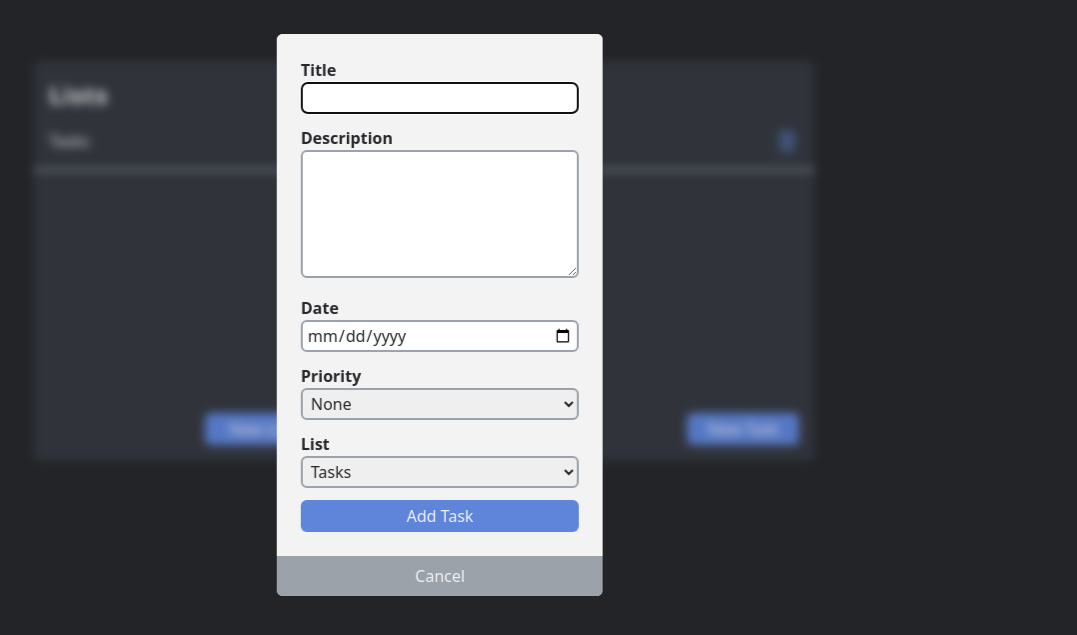
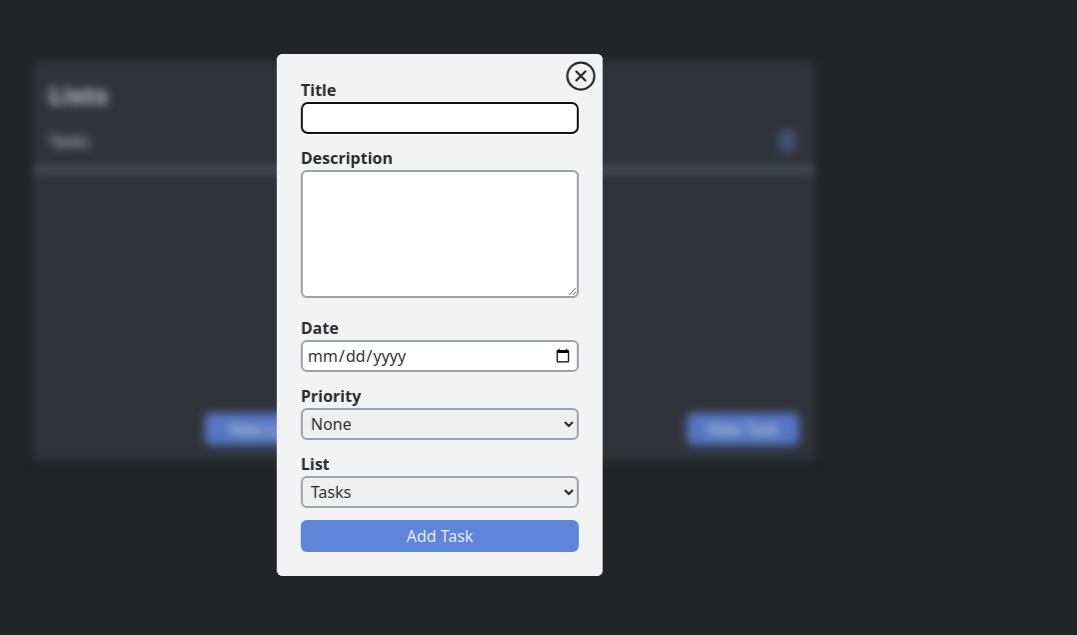
Before and after one commit to scottwright-dev/odin-project-todo-list, a website built with webpack: page dist/index.html in a window 1280 px wide. Both pictures are taken after a click on the button "New Task". Shown: the part 85-720 px from the top of the page, without its empty margins (200-1277 px from the left). Built offline with nearby package versions, Linux system fonts and the light colour scheme.

Commit message:
feat: replace cancel button with close icon
This commit replaces the cancel button when users create a new task or edit an existing task with a 'X' close icon located in the top right of the dialog modal.

```diff
--- a/src/modules/views/modalView.js
+++ b/src/modules/views/modalView.js
@@ -1,5 +1,5 @@
 /* eslint-disable import/no-cycle */
-import { createToDoForm, createCancelBtn } from './taskView';
+import { createToDoForm } from './taskView';
 import { createToDoTask, updateTaskDetails } from '../models/taskModel';
 import { renderTaskList, renderListInput } from './listView';
 import { getAllLists } from '../models/listModel';
@@ -23,6 +23,14 @@ export function openDialog() {
   const dialog = document.createElement('dialog');
   dialog.classList.add('todo-dialog');
 
+  const closeIcon = document.createElement('div');
+  closeIcon.classList.add('close-icon');
+  closeIcon.addEventListener('click', () => {
+    dialog.close();
+  });
+
+  dialog.appendChild(closeIcon);
+
   const toDoForm = createToDoForm();
 
   toDoForm.addEventListener('submit', (event) => {
@@ -41,7 +49,6 @@ export function openDialog() {
     selectedList?.tasks.push(addTask);
     renderTaskList(selectedList?.tasks);
 
-    dialog.close();
   });
 
   dialog.appendChild(toDoForm);
@@ -57,11 +64,6 @@ export function openDialog() {
     removeBlur();
   });
 
-  const cancelBtn = createCancelBtn(() => {
-    dialog.close();
-  })
-
-  dialog.appendChild(cancelBtn);
 }
 // UPDATE TASK MODAL //
 
@@ -72,6 +74,14 @@ export function openDetailsDialog(task) {
 
   const formContainer = document.createElement('div');
   formContainer.classList.add('todo-form-container');
+
+  const closeIcon = document.createElement('div');
+  closeIcon.classList.add('close-icon');
+  closeIcon.addEventListener('click', () => {
+    dialog.close();
+  });
+
+  dialog.appendChild(closeIcon);
 
   const toDoForm = createToDoForm();
   formContainer.appendChild(toDoForm);
@@ -92,12 +102,6 @@ export function openDetailsDialog(task) {
   submitBtn.value = 'Save Task';
   submitBtn.removeEventListener('click', addTaskToList);
   submitBtn.addEventListener('click', () => updateTaskDetails(task));
-
-  const cancelBtn = createCancelBtn(() => {
-    dialog.close();
-  })
-
-  formContainer.appendChild(cancelBtn);
 
   dialog.appendChild(formContainer);
 
--- a/src/modules/views/taskView.js
+++ b/src/modules/views/taskView.js
@@ -50,14 +50,14 @@ function createListSelect() {
   return label;
 }
 
-export function createCancelBtn(onClick) {
-  const cancelBtn = document.createElement('button');
-  cancelBtn.textContent = 'Cancel';
-  cancelBtn.classList.add('cancel-btn');
-  cancelBtn.addEventListener('click', onClick);
+// export function createCancelBtn(onClick) {
+//   const cancelBtn = document.createElement('button');
+//   cancelBtn.textContent = 'Cancel';
+//   cancelBtn.classList.add('cancel-btn');
+//   cancelBtn.addEventListener('click', onClick);
 
-  return cancelBtn;
-}
+//   return cancelBtn;
+// }
 
 // RENDER TO-DO TASK FORM USING TASK UI ELEMENTS //
 
--- a/src/style.css
+++ b/src/style.css
@@ -48,6 +48,11 @@ select {
 
 ul {
   list-style: none;
+}
+
+dialog {
+  appearance: none;
+  border: none;
 }
 
 :root {
@@ -418,6 +423,20 @@ label {
   font-weight: var(--font-weight);
 }
 
+.close-icon {
+  content: "";
+  cursor: pointer;
+  width: 2.25rem;
+  height: 2.25rem;
+  background-image: url(./assets/icons/close-circle-outline.svg);
+  background-repeat: no-repeat;
+  position: absolute;
+  top: 0;
+  right: 0;
+  margin: 0.25rem;
+  filter: brightness(0) saturate(100%) invert(12%) sepia(4%) saturate(1037%) hue-rotate(177deg) brightness(94%) contrast(89%);
+}
+
 /* MODAL BG BLUR */
 
 .blurred-background {
@@ -447,5 +466,4 @@ label {
       gap: 0;
   }
 
-
 }
```
